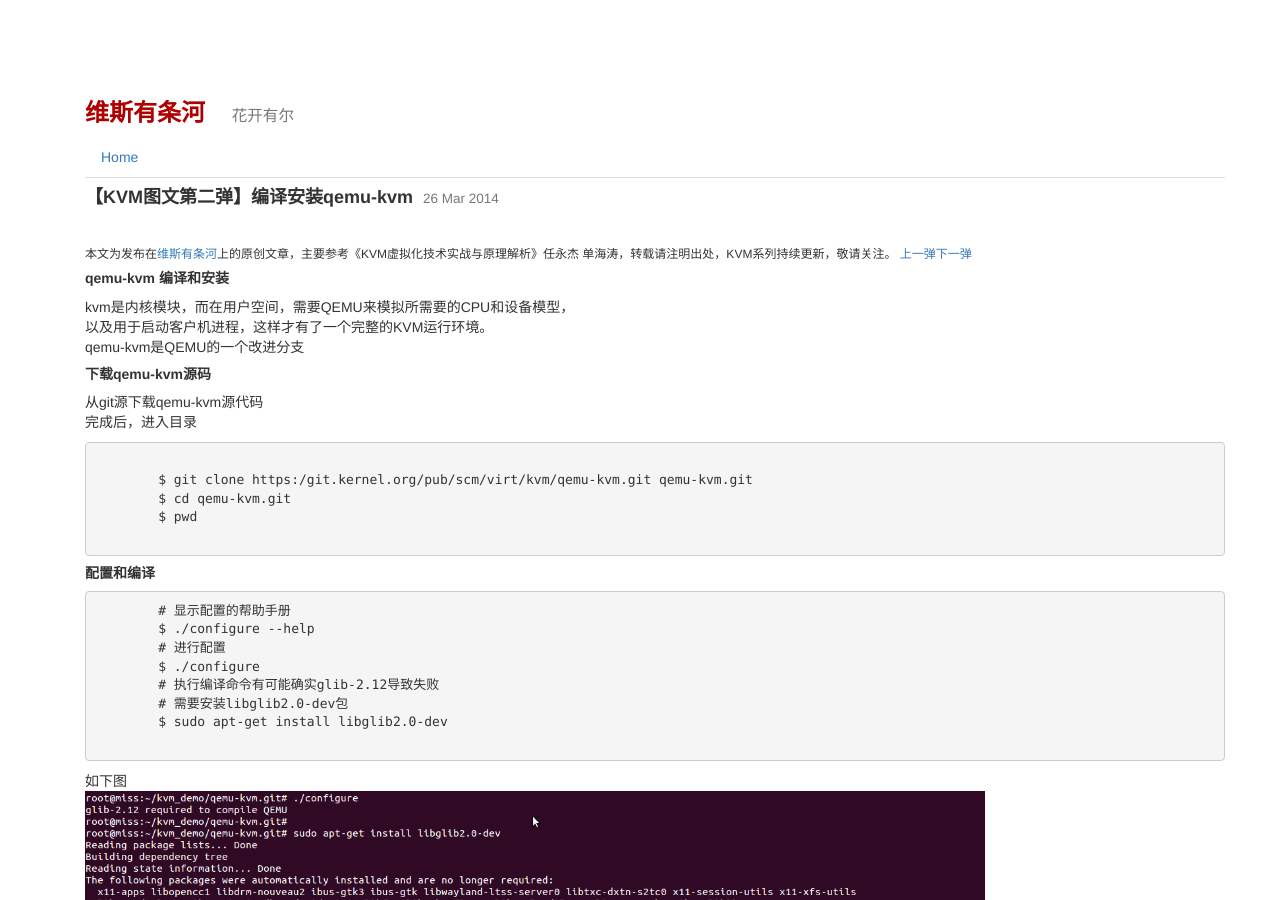
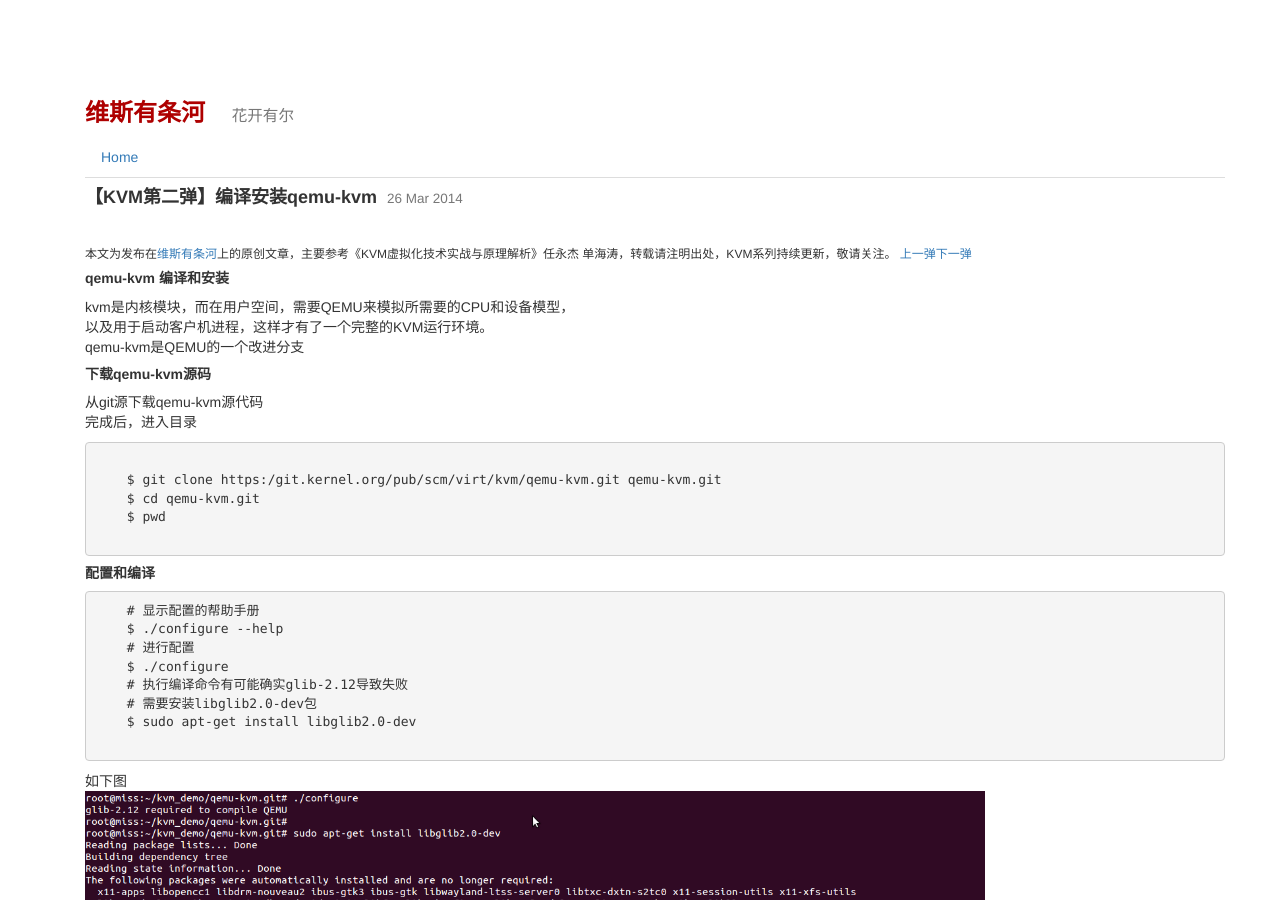
Before and after one commit to vince67/vince67.github.io, a Jekyll site: the page built from _posts/2014-03-26-configure_qemu_KVM.html, in a window 1280 px wide and 900 px high. Built offline with Jekyll 4.4.1, drawn with Linux system fonts in a browser that asks for light colours; nearby versions of some CDN libraries; comment, search, counter and statistics services are not loaded.

Commit message:
FIX: title of KVM

```diff
--- a/_posts/2014-03-02-compile_setup_KVM.html
+++ b/_posts/2014-03-02-compile_setup_KVM.html
@@ -1,7 +1,7 @@
 ---
     layout: default
     comments: true
-    title: 【KVM图文第一弹】编译内核安装KVM
+    title: 【KVM第一弹】编译内核安装KVM
 ---
 
 <h4><strong>{{ page.title }}</strong>&nbsp;&nbsp;<small>{{ page.date | date_to_string }}</small></h4><br />
--- a/_posts/2014-03-26-configure_qemu_KVM.html
+++ b/_posts/2014-03-26-configure_qemu_KVM.html
@@ -1,7 +1,7 @@
 ---
     layout: default
     comments: true
-    title: 【KVM图文第二弹】编译安装qemu-kvm
+    title: 【KVM第二弹】编译安装qemu-kvm
 ---
 
 <h4><strong>{{ page.title }}</strong>&nbsp;&nbsp;<small>{{ page.date | date_to_string }}</small></h4><br />
```
Lines whose indentation alone changed are shown as unchanged.
